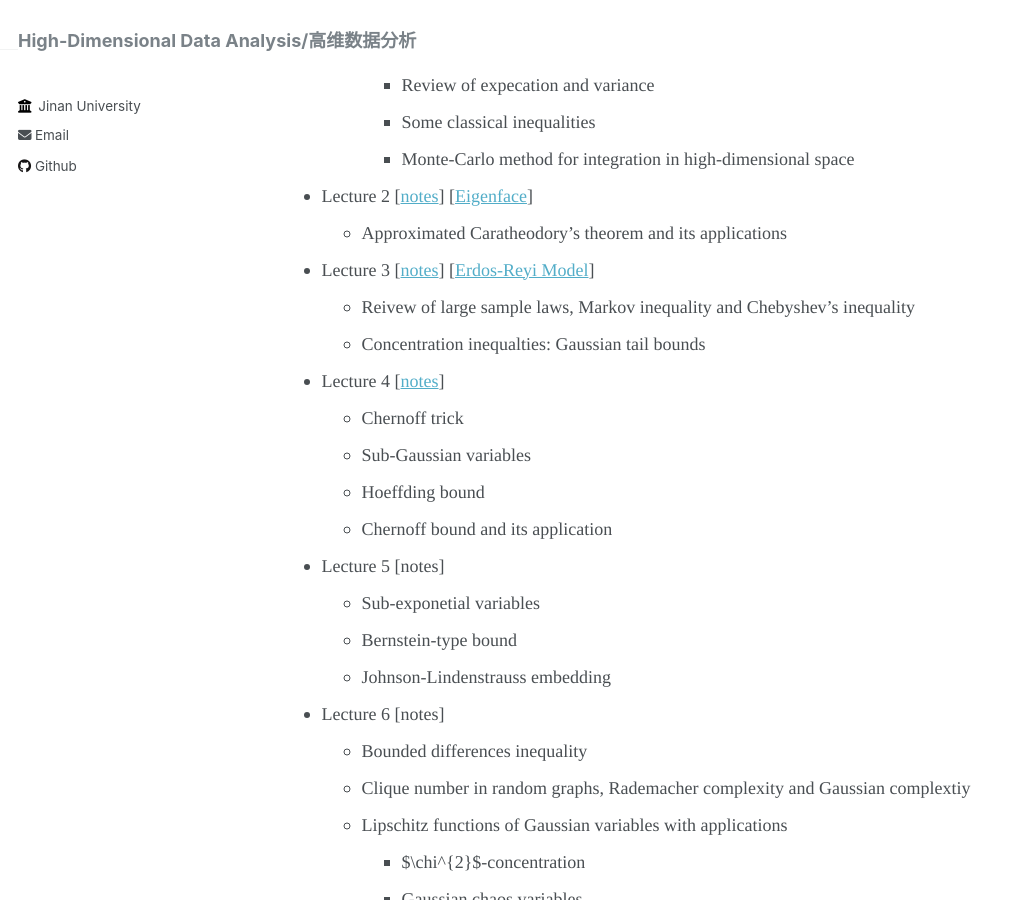
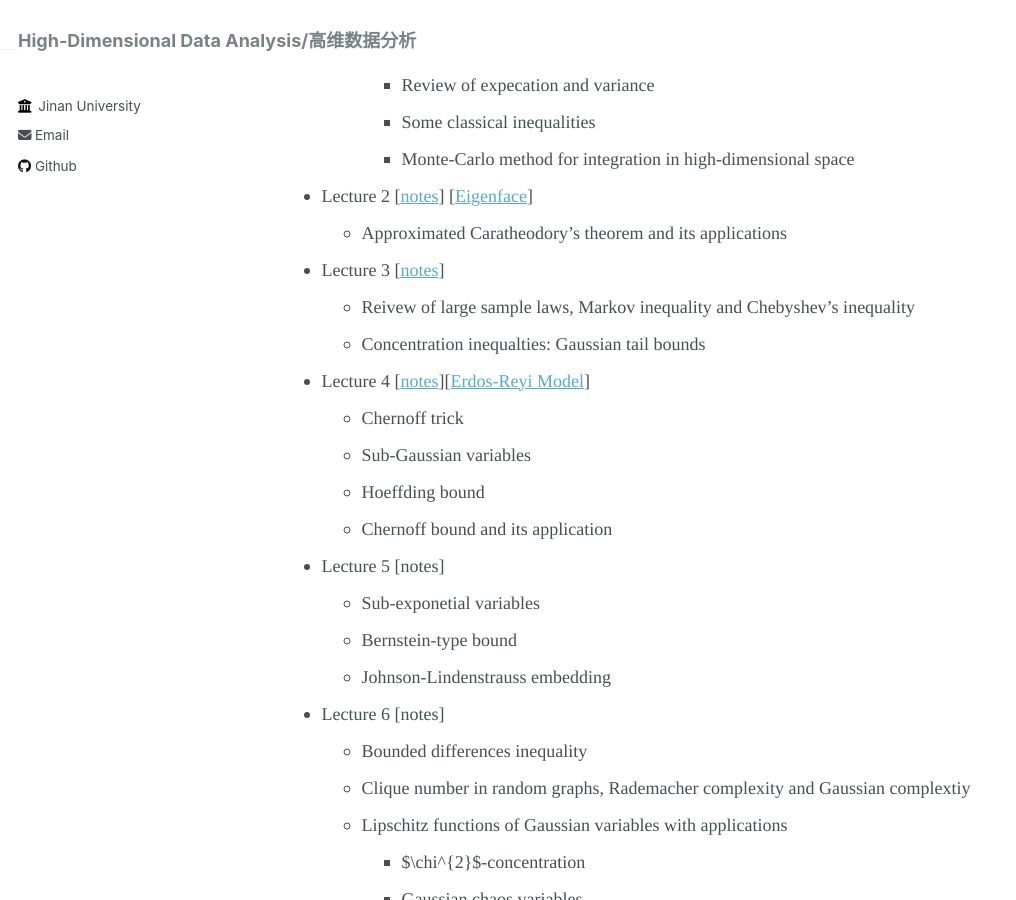
Before and after one commit to wangyuanhao/high_dim_stat, a Jekyll site: the page built from _pages/about.md, in a window 1280 px wide and 900 px high, scrolled down 982 px. Shown: the whole window, without its empty margins (0-1016 px from the left). Built offline with Jekyll 4.4.1, drawn with Linux system fonts in a browser that asks for light colours; some of the changed lines change nothing that is shown.

Commit message:
Update about.md

```diff
--- a/_pages/about.md
+++ b/_pages/about.md
@@ -35,10 +35,10 @@ redirect_from:
     * <span style="font-family: 'Times', sans-serif;">Monte-Carlo method for integration in high-dimensional space</span>
 * <span style="font-family: 'Times', sans-serif;">Lecture 2 [[notes](../notes/lecture2.pdf)] [[Eigenface](../codes/eigenface.ipynb)]</span>
   * <span style="font-family: 'Times', sans-serif;">Approximated Caratheodory's theorem and its applications </span>
-* <span style="font-family: 'Times', sans-serif;">Lecture 3 [[notes](../notes/lecture3.pdf)] [[Erdos-Reyi Model](../codes/erdos_reyi_model.ipynb)]</span>
+* <span style="font-family: 'Times', sans-serif;">Lecture 3 [[notes](../notes/lecture3.pdf)] </span>
   * <span style="font-family: 'Times', sans-serif;">Reivew of large sample laws, Markov inequality and Chebyshev's inequality</span>
   * <span style="font-family: 'Times', sans-serif;">Concentration inequalties: Gaussian tail bounds</span>
-* <span style="font-family: 'Times', sans-serif;">Lecture 4 [[notes](../notes/lecture4.pdf)]  </span>
+* <span style="font-family: 'Times', sans-serif;">Lecture 4 [[notes](../notes/lecture4.pdf)][[Erdos-Reyi Model](../codes/erdos_reyi_model.ipynb)]  </span>
   * <span style="font-family: 'Times', sans-serif;">Chernoff trick</span>
   * <span style="font-family: 'Times', sans-serif;">Sub-Gaussian variables</span>
   * <span style="font-family: 'Times', sans-serif;">Hoeffding bound</span>
```
